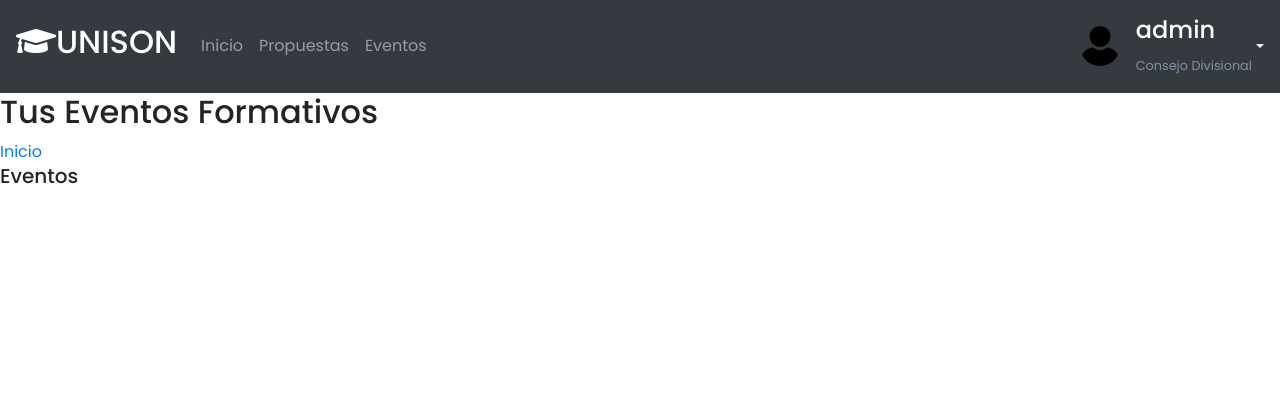
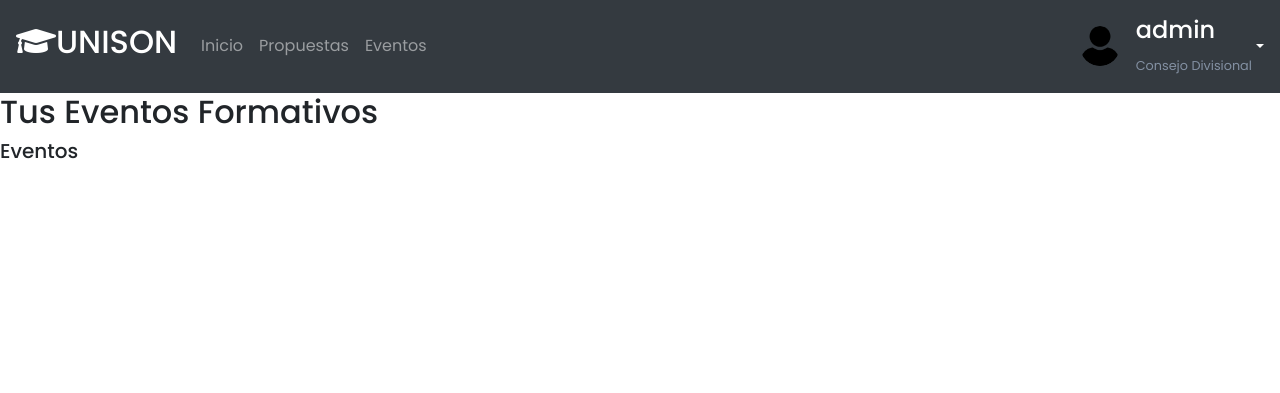
Before and after one commit to JosephLeyva/Sistema-de-Gestion-de-Eventos-Formativos-UNISON, a Django app: template cursos_unison/eventos/templates/TusEventos.html in a window 1280 px wide. Shown: the top 393 px of the page. Run offline with Django 3.2, Linux system fonts and the light colour scheme; the template is opened without the code that fills it, so the values that code supplies are empty; a user stored in the database is signed in; some libraries are stand-ins or nearby versions.

Commit message:
Update TusEventos.html

```diff
--- a/cursos_unison/eventos/templates/TusEventos.html
+++ b/cursos_unison/eventos/templates/TusEventos.html
@@ -1,8 +1,6 @@
 {% extends 'main.html' %}
 {% block content %}
 <h2>Tus Eventos Formativos</h2>
-
-<a href="{% url 'inicio' %}"> Inicio </a>
 
 <h5>{{propuesta_count}} {% if propuesta_count == 1 %} Evento {% else %} Eventos {% endif %}</h5>
 
```
